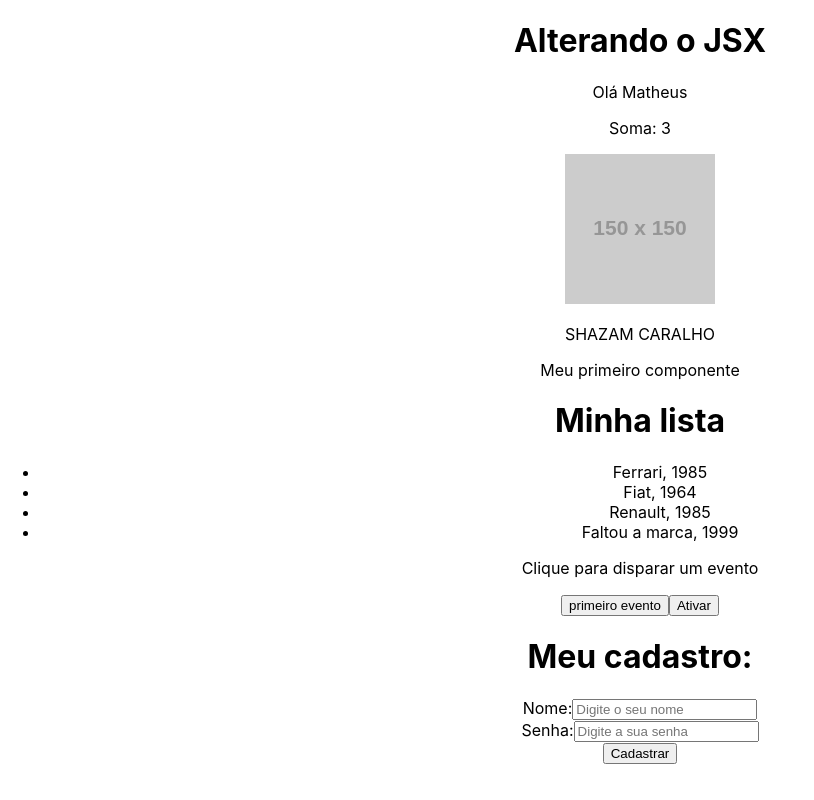
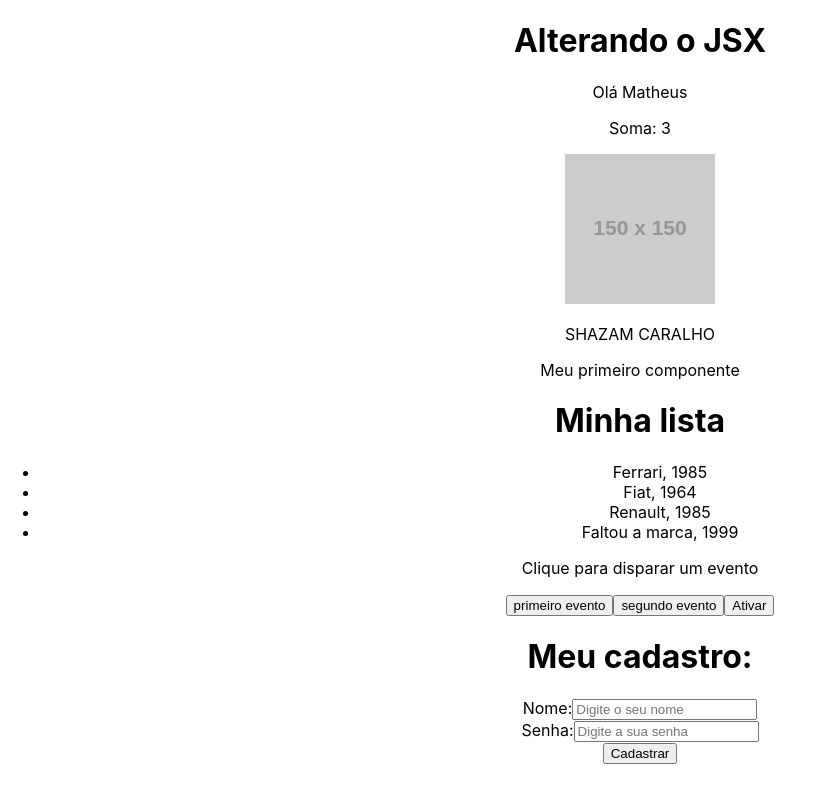
Before and after one commit to naironluiz/testecards, a React (Create React App) app in the folder testecards/: page / in a window 1280 px wide. Shown: the whole page, without its empty margins (0-814 px from the left). Built offline with nearby package versions, Linux system fonts and the light colour scheme.

Commit message:
Update Evento.js
Adicionando um segundo evento no mesmo botão

```diff
--- a/testecards/src/components/Evento.js
+++ b/testecards/src/components/Evento.js
@@ -5,12 +5,19 @@ import Button from "./evento/Button";
 const Evento = () => {
   //1.Declara a função a ser disparada em um evento
   const meuEvento = () => {
-    console.log("Opa! Fui ativado");
+    console.log("Ativando primeiro evento");
+  };
+
+  const segundoEvento = () => {
+    console.log("Ativando segundo evento");
   };
   return (
     <>
       <p>Clique para disparar um evento</p>
+      {/* Utilizando o botão com evento onclick em prop */}
       <Button event={meuEvento} text="primeiro evento" />
+      {/*  pode se usar outra função no mesmo prop de evento, o mesmo código de origem que é o button on click em prop*/}
+      <Button event={segundoEvento} text="segundo evento" />
       {/* Adiciona a função criada a cima onclick */}
       <button onClick={meuEvento}>Ativar</button>
     </>
```
